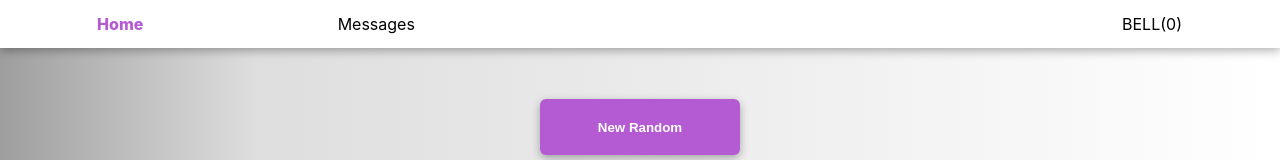
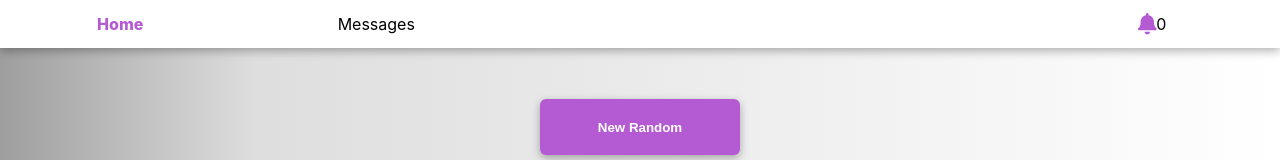
Before and after one commit to DrewBradley/theorem-challenge, a React (Create React App) app: page / in a window 1280 px wide. Shown: the top 160 px of the page. Built offline with nearby package versions, Linux system fonts and the light colour scheme.

Commit message:
Add font awesome logo.

```diff
--- a/package.json
+++ b/package.json
@@ -3,6 +3,9 @@
   "version": "0.1.0",
   "private": true,
   "dependencies": {
+    "@fortawesome/fontawesome-svg-core": "^1.2.35",
+    "@fortawesome/free-solid-svg-icons": "^5.15.3",
+    "@fortawesome/react-fontawesome": "^0.1.14",
     "@testing-library/jest-dom": "^5.11.4",
     "@testing-library/react": "^11.1.0",
     "@testing-library/user-event": "^12.1.10",
--- a/src/components/NavBar.js
+++ b/src/components/NavBar.js
@@ -1,6 +1,9 @@
 import React, { useState } from 'react';
 import { NavLink } from 'react-router-dom';
+import { FontAwesomeIcon } from '@fortawesome/react-fontawesome'
+import { faBell } from '@fortawesome/free-solid-svg-icons'
 import './NavBar.css'
+
 
 const NavBar = ({notifications, deleteNotification}) => {
   const toDropDown = notifications.map(note => {
@@ -30,12 +33,17 @@
           Messages
         </NavLink>
       </section>
-      <a className="notification-icon">BELL({notifications.length})
+      <div className="notification-icon">
+      <FontAwesomeIcon
+        icon={faBell}
+        size="lg"
+        color="#B45AD3"/>
+        {notifications.length}
         <ul className="DropDown">
           Notifications
           { toDropDown }
         </ul>
-      </a>
+      </div>
 
     </div>
   )
```
Also changed, not shown: 1 other file (tests, documents, lock files or other folders).
